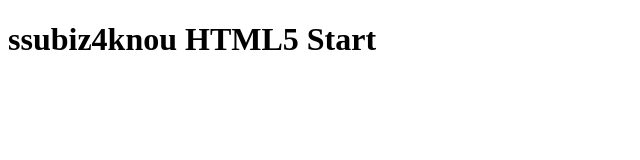
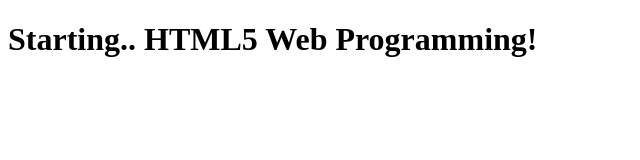
Before and after one commit to ssubiz4knou/html5Study, a plain HTML site: page index.html in a window 1280 px wide. Shown: the whole page, without its empty margins (0-640 px from the left). Drawn offline with Linux system fonts and the light colour scheme.

Commit message:
Save local index.html before merge

```diff
--- a/index.html
+++ b/index.html
@@ -1 +1,11 @@
-<!DOCTYPE html><html><head><meta charset='UTF-8'><title>ssubiz4knou HTML5</title></head><body><h1>ssubiz4knou HTML5 Start</h1></body></html>
+<!DOCTYPE html
+><html>
+    <head>
+        <meta charset='UTF-8'>
+        <title>HTML5 Web Programming!</title>
+    </head>
+
+    <body>
+        <h1>Starting.. HTML5 Web Programming!</h1>
+    </body>
+</html>
```
